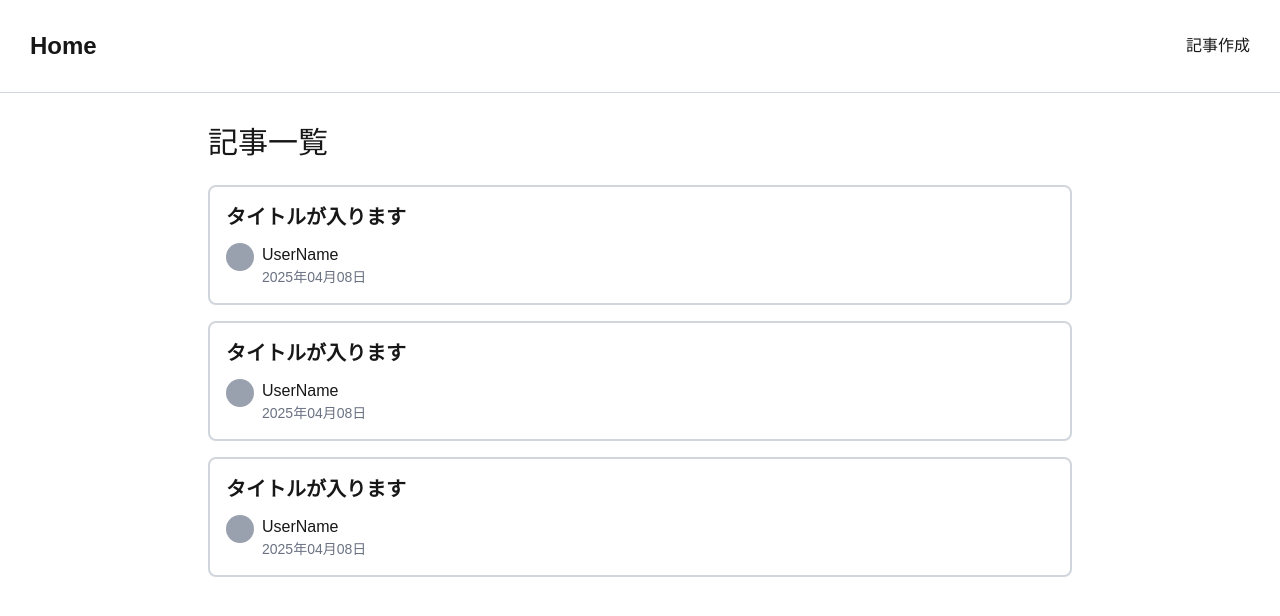
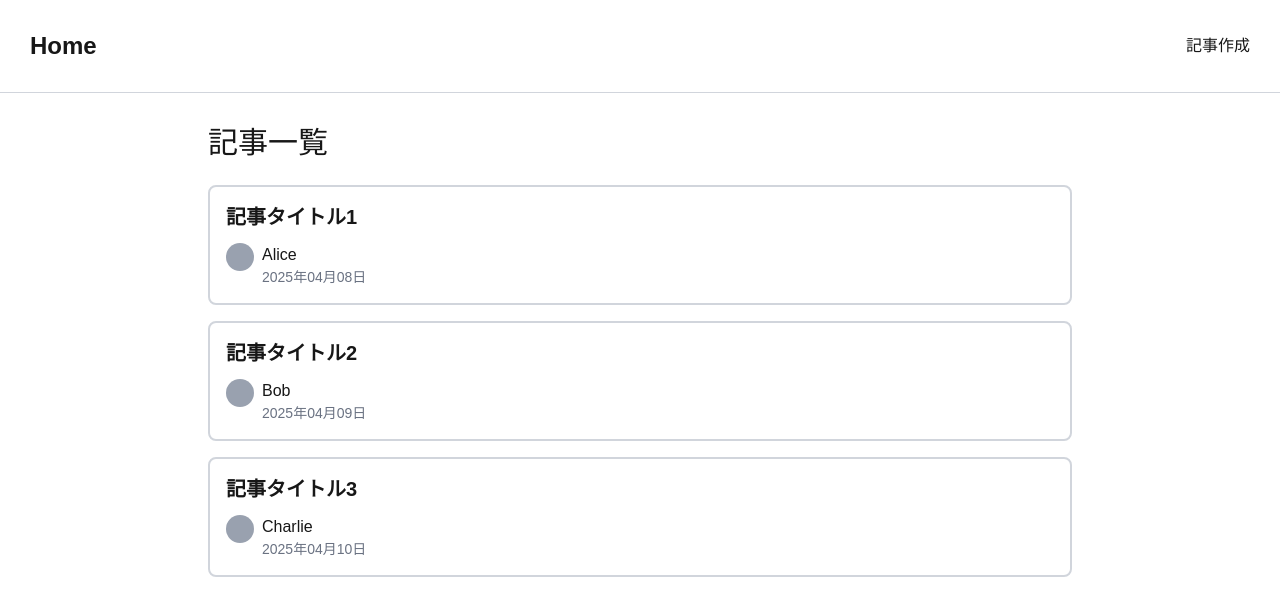
Before and after one commit to la-lala8701/my-blog, a Next.js app: page / in a window 1280 px wide. Shown: the top 616 px of the page. Built offline with nearby package versions, Linux system fonts and the light colour scheme.

Commit message:
✨ PostsItemコンポーネントを修正し、propsを使用して記事情報を動的に表示

```diff
--- a/app/components/PostsItem.tsx
+++ b/app/components/PostsItem.tsx
@@ -1,15 +1,16 @@
 import Link from "next/link";
+import { PostData } from "../utils/placeholder-data";
 
-export const PostsItem = () => {
+export const PostsItem = (props: PostData) => {
   return (
     <article className="border-2 border-gray-300 rounded-lg p-4 hover:bg-gray-100">
-        <Link href="/about">
-          <h3 className="text-xl font-bold mb-3">タイトルが入ります</h3>
+        <Link href={`/post/${props.id}`} className="block">
+          <h3 className="text-xl font-bold mb-3">{props.title}</h3>
           <div className="flex items-start gap-2">
             <div className="w-7 h-7 bg-gray-400 rounded-full"></div>
             <div>
-              <p className="text-base">UserName</p>
-              <p className="text-sm text-gray-500">2025年04月08日</p>
+              <p className="text-base">{props.author}</p>
+              <p className="text-sm text-gray-500">{props.date}</p>
             </div>
           </div>
         </Link>
```
